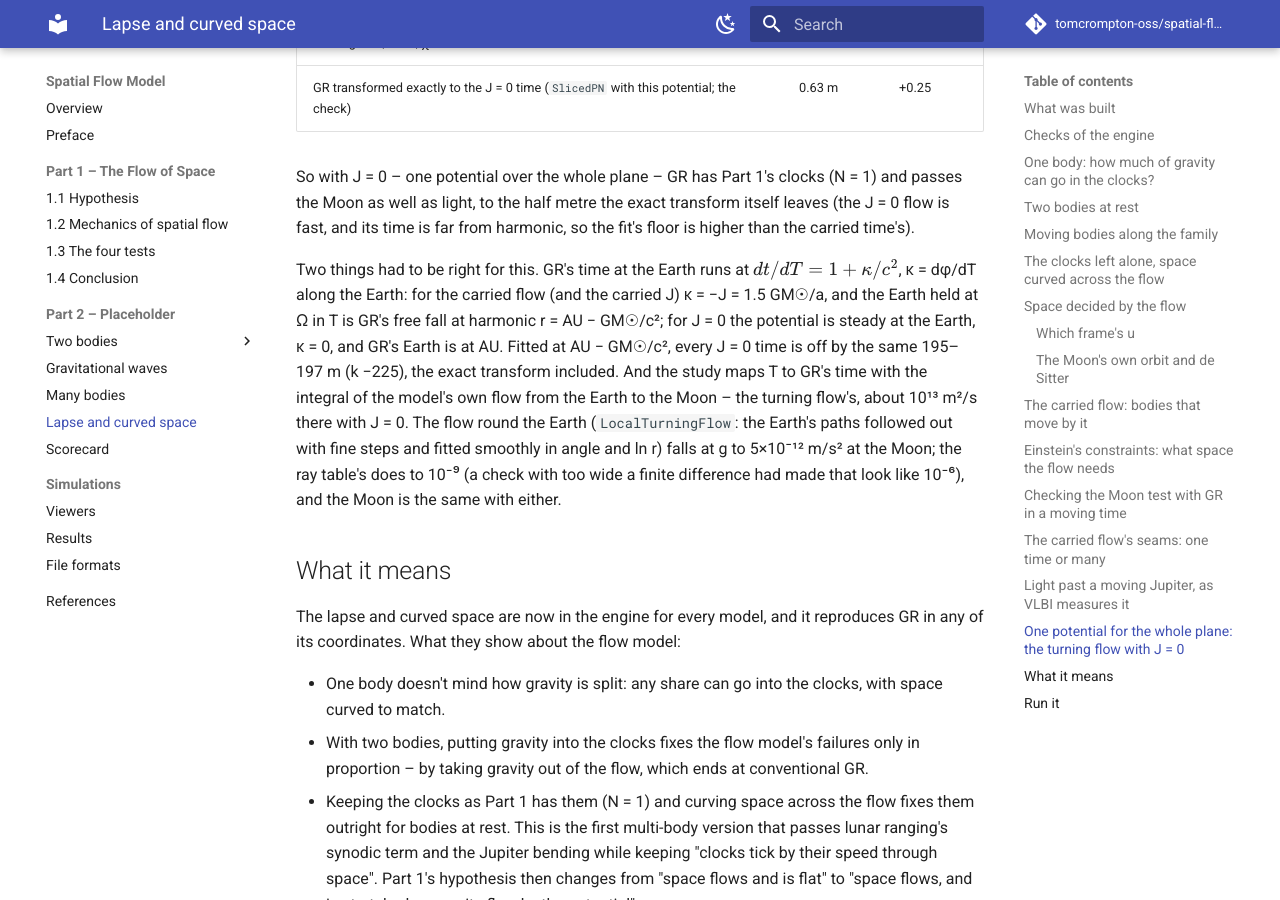
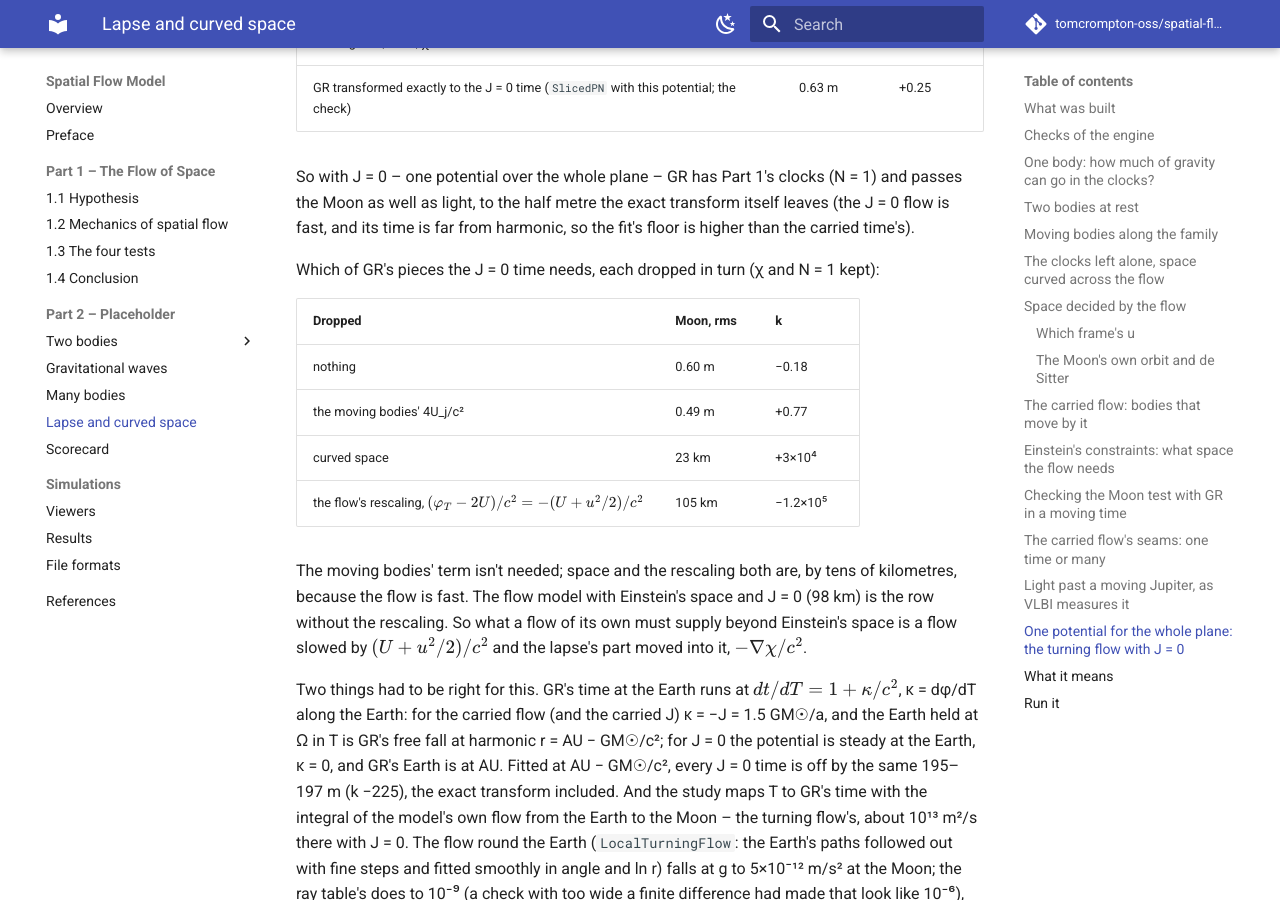
Before and after one commit to tomcrompton-oss/spatial-flow-model, an MkDocs documentation site: the page built from docs/lapse-curved-space.md, in a window 1280 px wide and 900 px high, scrolled down 17626 px. Built offline with MkDocs 1.6.1 and Material for MkDocs 9.7.7, drawn with Linux system fonts in a browser that asks for light colours; comment, search, counter and statistics services are not loaded.

Commit message:
Which of GR's pieces the J = 0 time needs: space (23 km without) and the flow's rescaling (105 km), not 4U_j (0.49 m)
Co-Authored-By: Claude Opus 5.5 <noreply@anthropic.com>

```diff
--- a/docs/lapse-curved-space.md
+++ b/docs/lapse-curved-space.md
@@ -559,6 +559,20 @@ So with J = 0 – one potential over the whole plane – GR has Part 1's clocks
 light, to the half metre the exact transform itself leaves (the J = 0 flow is fast, and its time is far from
 harmonic, so the fit's floor is higher than the carried time's).
 
+Which of GR's pieces the J = 0 time needs, each dropped in turn (χ and N = 1 kept):
+
+| Dropped | Moon, rms | k |
+|---|---|---|
+| nothing | 0.60 m | −0.18 |
+| the moving bodies' 4U_j/c² | 0.49 m | +0.77 |
+| curved space | 23 km | +3×10⁴ |
+| the flow's rescaling, $(\varphi_T - 2U)/c^2 = -(U + u^2/2)/c^2$ | 105 km | −1.2×10⁵ |
+
+The moving bodies' term isn't needed; space and the rescaling both are, by tens of kilometres, because the flow is
+fast. The flow model with Einstein's space and J = 0 (98 km) is the row without the rescaling. So what a flow of its
+own must supply beyond Einstein's space is a flow slowed by $(U + u^2/2)/c^2$ and the lapse's part moved into it,
+$-\nabla\chi/c^2$.
+
 Two things had to be right for this. GR's time at the Earth runs at $dt/dT = 1 + \kappa/c^2$, κ = dφ/dT along the
 Earth: for the carried flow (and the carried J) κ = −J = 1.5 GM☉/a, and the Earth held at Ω in T is GR's free fall at
 harmonic r = AU − GM☉/c²; for J = 0 the potential is steady at the Earth, κ = 0, and GR's Earth is at AU. Fitted at
```
